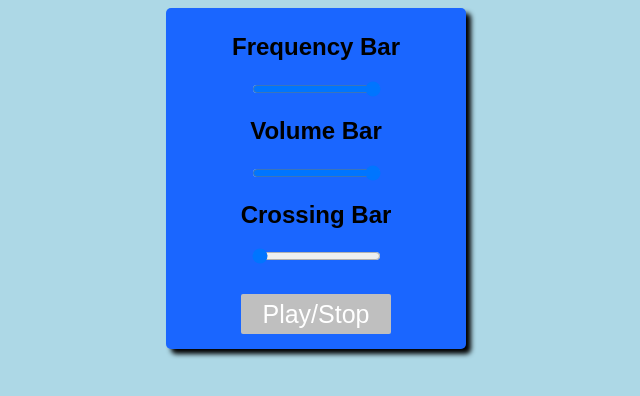
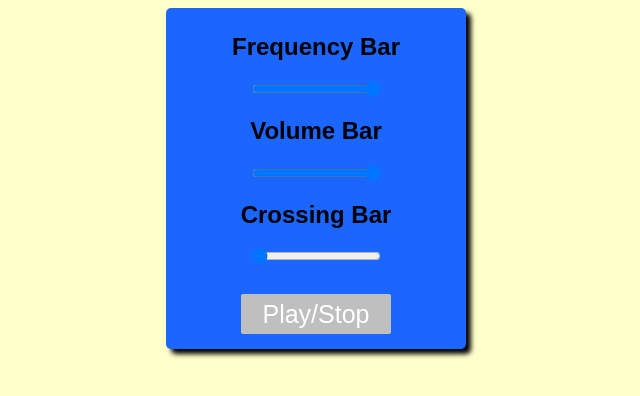
Before and after one commit to gustavojordao/cefet-web-weblot, a plain HTML site: page apis/Web Audio/exemplo.html in a window 1280 px wide. Shown: the whole page, without its empty margins (324-964 px from the left). Drawn offline with Linux system fonts and the light colour scheme.

```diff
--- a/apis/Web Audio/exemplo.css
+++ b/apis/Web Audio/exemplo.css
@@ -1,5 +1,5 @@
 body {
-  background-color: lightblue;
+  background-color: #ffffcc;
 }
 
 .conteudo {
```
